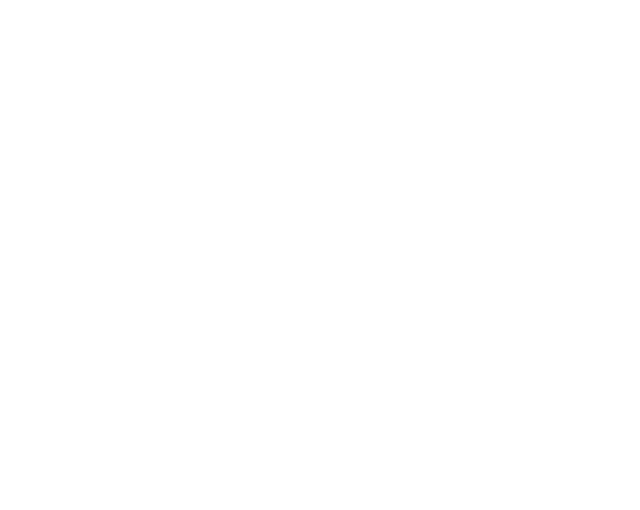
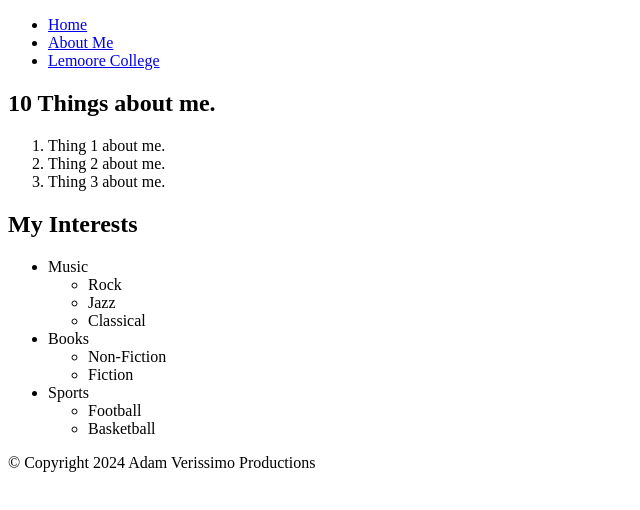
Before and after one commit to adamveris2024/COMP001A.LectureActivity3, a plain HTML site: page about.html in a window 1280 px wide. Shown: the whole page, without its empty margins (0-640 px from the left). Drawn offline with Linux system fonts and the light colour scheme.

Commit message:
wrote down everything on the about.html file

```diff
--- a/about.html
+++ b/about.html
@@ -4,8 +4,61 @@
     <meta charset="UTF-8">
     <meta name="viewport" content="width=device-width, initial-scale=1.0">
     <title>Adam Verissimo</title>
+    <link rel="shortcut icon" href="favicon-1.ico">
 </head>
+<header>
+    <!-- unordered list with 3 items -->
+     <nav>
+        <ul>
+            <li><a href="index.html" target="_self">Home</a></li>
+            <li><a href="about.html" target="_self">About Me</a></li>
+            <li><a href="https://westhillscollege.com/lemoore/" target="_blank">Lemoore College</a></li>
+        </ul>
+     </nav>
+</header>
+    <main>
+        <!-- semantics - article - analogy: newspaper-->
+        <article>
+            <h2> 10 Things about me.</h2>
+            <ol>
+                <li>Thing 1 about me.</li>
+                <li>Thing 2 about me.</li>
+                <li>Thing 3 about me.</li>
+            </ol>
+        </article>
+
+        <!-- example of a multi-level unordered list -->
+        <article>
+            <h2>My Interests</h2>
+            <!-- first level unordered list -->
+             <ul>
+                <li>Music
+                    <ul>
+                        <li>Rock</li>
+                        <li>Jazz</li>
+                        <li>Classical</li>
+                    </ul>
+                </li>
+                <li>Books
+                    <ul>
+                        <li>Non-Fiction</li>
+                        <li>Fiction</li>
+                    </ul>
+                </li>
+                <li>Sports
+                    <ul>
+                        <li>Football</li>
+                        <li>Basketball</li>
+                    </ul>
+                </li>
+             </ul>
+        </article>
+    </main>
 <body>
 
 </body>
+<footer>
+    <!-- footer content goes here -->
+     <p>&copy; Copyright 2024 Adam Verissimo Productions</p>
+</footer>
 </html>
```
Also changed, not shown: index.html (+3 -6 lines).
